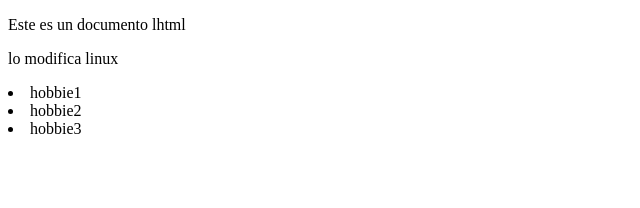
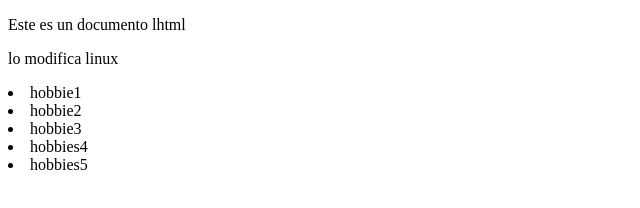
Before and after one commit to FranciscoJavierGalanAlba/Repo1Actividad1, a plain HTML site: page index.html in a window 1280 px wide. Shown: the whole page, without its empty margins (0-640 px from the left). Drawn offline with Linux system fonts and the light colour scheme.

Commit message:
ADD: modifico el archivo index.html

```diff
--- a/index.html
+++ b/index.html
@@ -11,6 +11,8 @@
 		<li>hobbie1</li>
 		<li>hobbie2</li>
 		<li>hobbie3</li>
+		<li>hobbies4</li>
+		<li>hobbies5</li>
 	</ul>
 </body>
 </html>
```
